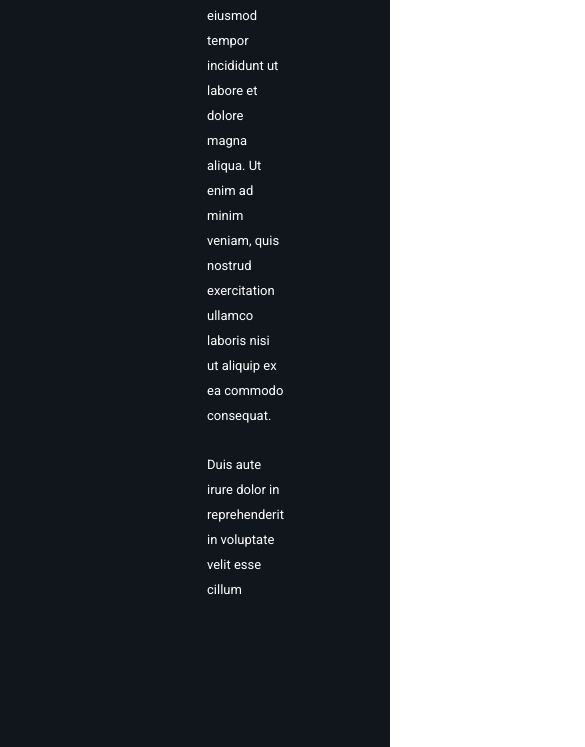
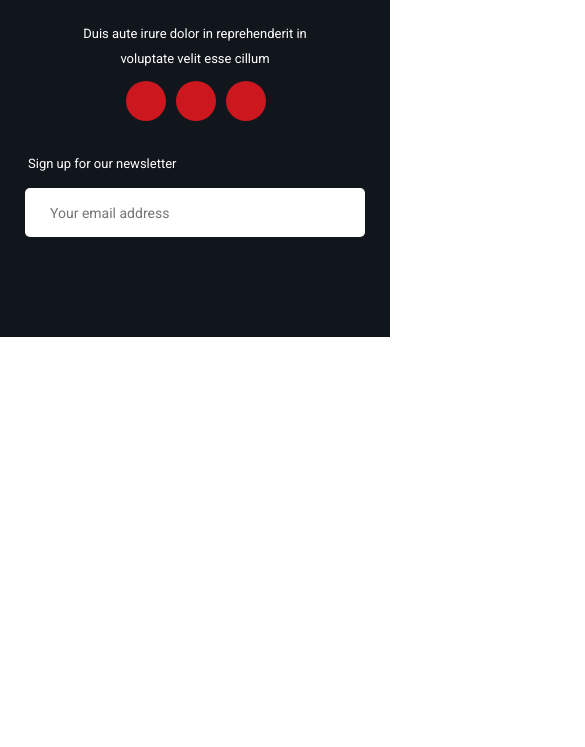
Before and after one commit to AndreyDorodnev/Magazine-template, a website: page index.html in a window 390 px wide. Shown: the part 4311-5058 px from the top of the page, 585 px wide, since content can reach past the window. After the commit the page ends 4648 px from the top, so only its background shows below. Drawn offline with nearby package versions, Linux system fonts and the light colour scheme; files that its build step writes are made by us from their sources; files whose address does not match are found by name; a web font is replaced by a local one.

Commit message:
footer adaptive style add

```diff
--- a/scss/blocks/footer.scss
+++ b/scss/blocks/footer.scss
@@ -121,3 +121,105 @@ footer{
         }
     }
 }
+
+@media(max-width:1390px){
+    footer{
+        .footer-content{
+            .info{
+                margin-right: 30px;
+            }
+            .contacts{
+                form{
+                    margin-right: 20px;
+                }
+            }
+        }
+    }
+}
+
+@media(max-width:1150px){
+    footer{
+        .footer-content{
+            margin-left: 37px;
+            flex-direction: column;
+            align-items: center;
+            padding-bottom: 100px;
+            .info{
+                width: 70vw;
+                max-width: 100%;
+                margin: 0 auto;
+                margin-bottom: 60px;
+                p{
+                    text-align: center;
+                }
+            }
+            .contacts{
+                max-width: 540px;
+            }
+        }
+    }
+}
+
+@media(max-width:660px){
+    footer{
+        .logo{
+            display: none;
+        }
+    }
+}
+
+@media(max-width:560px){
+    footer{
+        .footer-content{
+            .info{
+                margin-bottom: 20px;
+            }
+            .contacts{
+                flex-direction: column;
+                align-items: center;
+                .social{
+                    margin-top: 10px;
+                    margin-bottom: 30px;
+                }
+            }
+        }
+    }
+}
+
+@media(max-width:500px){
+    footer{
+        .footer-content{
+            margin-left: 0;
+            .info{
+                margin: 0 auto;
+            }
+            .contacts{
+                form{
+                    margin: 0 auto;
+                }
+            }
+        }
+    }
+}
+
+@media(max-width:370px){
+    footer{
+        .footer-content{
+            .contacts{
+                form{
+                    label{
+                        text-align: center;
+                    }
+                    #email{
+                        width: 100%;
+                    }
+                    button{
+                        right: 0;
+                        border-bottom-right-radius: 0;
+                        border-top-right-radius: 0;
+                    }
+                }
+            }
+        }
+    }
+}
```
